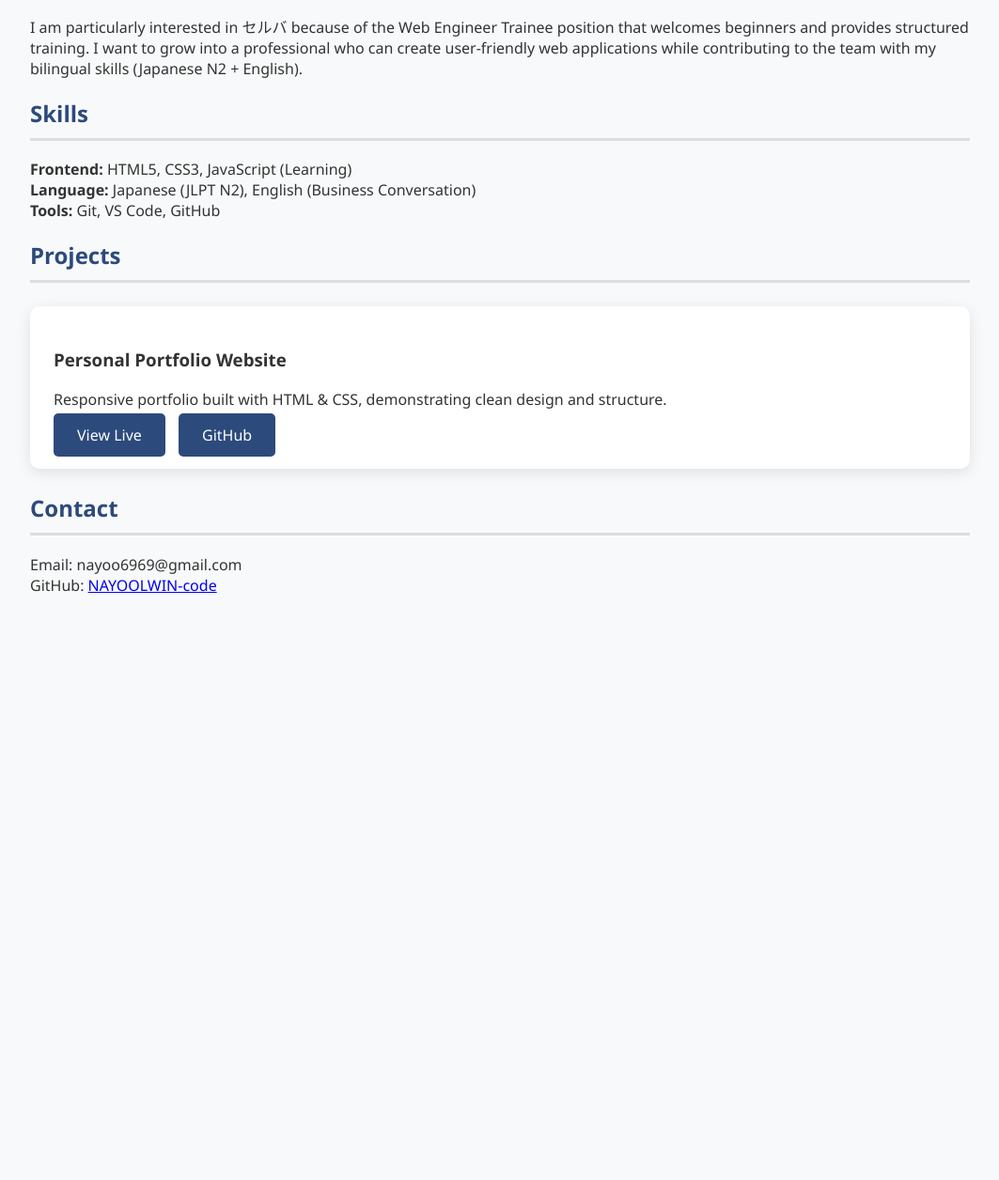
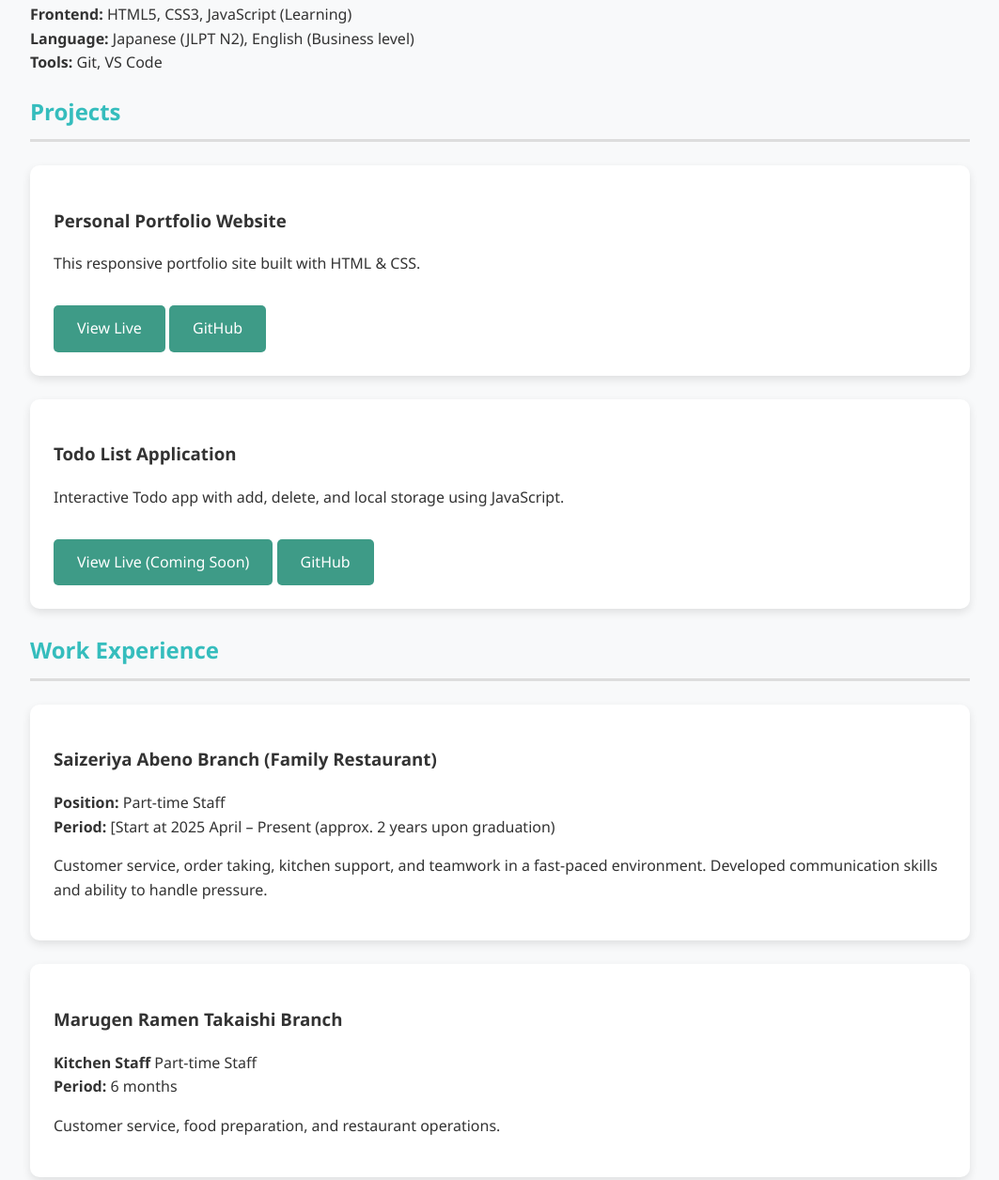
Before and after one commit to NAYOOLWIN-code/Portfolio, a plain HTML site: page index.html in a window 1280 px wide. Shown: the part 628-1884 px from the top of the page at 94% size, without its empty margins (108-1171 px from the left). Before the commit the page ends 1318 px from the top, so only its background shows below. Drawn offline with Linux system fonts and the light colour scheme.

Commit message:
Revise portfolio content and styling
Updated portfolio title and improved styling. Enhanced project descriptions and added new projects. Revised work experience details and contact information.

```diff
--- a/index.html
+++ b/index.html
@@ -3,47 +3,116 @@
 <head>
     <meta charset="UTF-8">
     <meta name="viewport" content="width=device-width, initial-scale=1.0">
-    <title>NAY OO LWIN | Web Engineer Portfolio</title>
+    <title>NAY OO LWIN | Web Developer Portfolio</title>
     <style>
-        body { font-family: 'Segoe UI', sans-serif; margin: 0; background: #f8f9fa; color: #333; }
-        header { background: linear-gradient(135deg, #2c4a7c, #4a6fa5); color: white; text-align: center; padding: 120px 20px; }
+        body {
+            font-family: 'Segoe UI', sans-serif;
+            margin: 0;
+            padding: 0;
+            background-color: #f8f9fa;
+            color: #333;
+            line-height: 1.6;
+        }
+        header {
+            background: linear-gradient(135deg, #41b1c0, #1e8888);
+            color: white;
+            text-align: center;
+            padding: 100px 20px;
+        }
+        .container {
+            max-width: 1000px;
+            margin: 0 auto;
+            padding: 40px 20px;
+        }
         h1 { font-size: 3rem; margin: 0; }
-        .container { max-width: 1000px; margin: 0 auto; padding: 40px 20px; }
-        h2 { color: #2c4a7c; border-bottom: 3px solid #ddd; padding-bottom: 10px; }
-        .project { background: white; border-radius: 10px; padding: 25px; margin: 25px 0; box-shadow: 0 4px 15px rgba(0,0,0,0.1); }
-        .btn { background: #2c4a7c; color: white; padding: 12px 25px; border-radius: 5px; text-decoration: none; margin-right: 10px; }
-        .btn:hover { background: #1e3559; }
+        h2 { color: #35bdbd; border-bottom: 3px solid #ddd; padding-bottom: 10px; }
+
+        .project {
+            background: white;
+            border-radius: 10px;
+            padding: 25px;
+            margin: 25px 0;
+            box-shadow: 0 4px 10px rgba(0,0,0,0.1);
+        }
+
+        .btn {
+            display: inline-block;
+            background: #3e9b87;
+            color: white;
+            padding: 12px 25px;
+            border-radius: 5px;
+            text-decoration: none;
+            margin-top: 15px;
+        }
+        .btn:hover { background: #33b6b6; }
+
+        footer {
+            text-align: center;
+            padding: 40px;
+            background: #333;
+            color: white;
+        }
     </style>
 </head>
 <body>
     <header>
         <h1>NAY OO LWIN</h1>
-        <p style="font-size: 1.5rem;">Aspiring Web Engineer | JLPT N2</p>
+        <p style="font-size: 1.4rem;">Aspiring Web Developer | JLPT N2</p>
     </header>
 
     <div class="container">
         <h2>About Me</h2>
-        <p>International student at Osaka Christian College, graduating in April 2027. Passionate about web development and eager to start my career as a Web Engineer. Currently learning HTML, CSS, and JavaScript with strong adaptability and quick learning ability.</p>
-
-        <h2>Why セルバ?</h2>
-        <p>I am particularly interested in セルバ because of the Web Engineer Trainee position that welcomes beginners and provides structured training. I want to grow into a professional who can create user-friendly web applications while contributing to the team with my bilingual skills (Japanese N2 + English).</p>
+        <p>International student at Osaka Christian College (graduating April 2027). Currently learning HTML, CSS, and JavaScript. Highly adaptable and eager to grow as a Web Engineer. Strong interest in creating user-friendly web applications.</p>
 
         <h2>Skills</h2>
         <p><strong>Frontend:</strong> HTML5, CSS3, JavaScript (Learning)<br>
-           <strong>Language:</strong> Japanese (JLPT N2), English (Business Conversation)<br>
-           <strong>Tools:</strong> Git, VS Code, GitHub</p>
+           <strong>Language:</strong> Japanese (JLPT N2), English (Business level)<br>
+           <strong>Tools:</strong> Git, VS Code</p>
 
         <h2>Projects</h2>
+
         <div class="project">
             <h3>Personal Portfolio Website</h3>
-            <p>Responsive portfolio built with HTML & CSS, demonstrating clean design and structure.</p>
-            <a href="https://nayoolwin-code.github.io/Portfolio" class="btn" target="_blank">View Live</a>
-            <a href="https://github.com/NAYOOLWIN-code/Portfolio" class="btn" target="_blank">GitHub</a>
+            <p>This responsive portfolio site built with HTML & CSS.</p>
+            <a href="#" class="btn">View Live</a>
+            <a href="https://github.com/NAYOOLWIN-code/nayoolwin-portfolio" class="btn">GitHub</a>
+        </div>
+
+        <div class="project">
+            <h3>Todo List Application</h3>
+            <p>Interactive Todo app with add, delete, and local storage using JavaScript.</p>
+            <a href="#" class="btn">View Live (Coming Soon)</a>
+            <a href="#" class="btn">GitHub</a>
+        </div>
+
+                <h2>Work Experience</h2>
+        <div class="project">
+            <h3>Saizeriya Abeno Branch (Family Restaurant)</h3>
+            <p><strong>Position:</strong> Part-time Staff<br>
+               <strong>Period:</strong> [Start at 2025 April – Present (approx. 2 years upon graduation)</p>
+            <p>Customer service, order taking, kitchen support, and teamwork in a fast-paced environment. Developed communication skills and ability to handle pressure.</p>
+        </div>
+
+        <div class="project">
+            <h3>Marugen Ramen Takaishi Branch</h3>
+            <p><strong>Kitchen Staff</strong> Part-time Staff<br>
+               <strong>Period:</strong> 6 months</p>
+            <p>Customer service, food preparation, and restaurant operations.</p>
+        </div>
+
+        <div class="project">
+            <h3>AASC Factory (Kansai Airport)</h3>
+            <p><strong>Position:</strong> Part-time Worker<br>
+               <strong>Period:</strong> 6 months</p>
+            <p>Assembly of passenger meal boxes for airplanes. Followed strict quality and hygiene standards while working in a team.</p>
         </div>
 
         <h2>Contact</h2>
-        <p>Email: nayoo6969@gmail.com<br>
-           GitHub: <a href="https://github.com/NAYOOLWIN-code" target="_blank">NAYOOLWIN-code</a></p>
+        <p>Email: [nayoo6969@gmail.com] | GitHub: <a href="https://github.com/NAYOOLWIN-code">NAYOOLWIN-code</a></p>
     </div>
+
+    <footer>
+        <p>© 2026 NAY OO LWIN | Aspiring Web Engineer in Osaka</p>
+    </footer>
 </body>
 </html>
```
